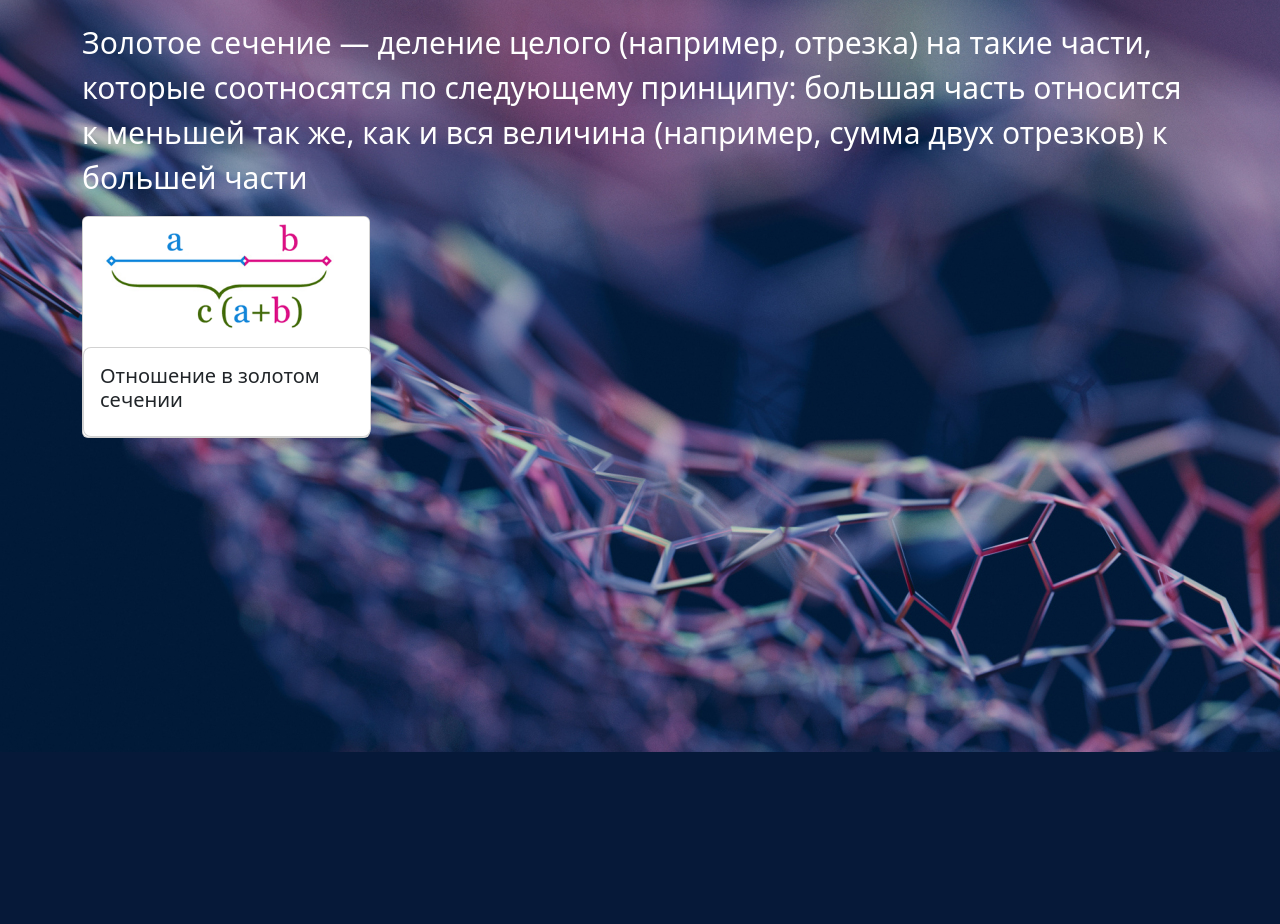
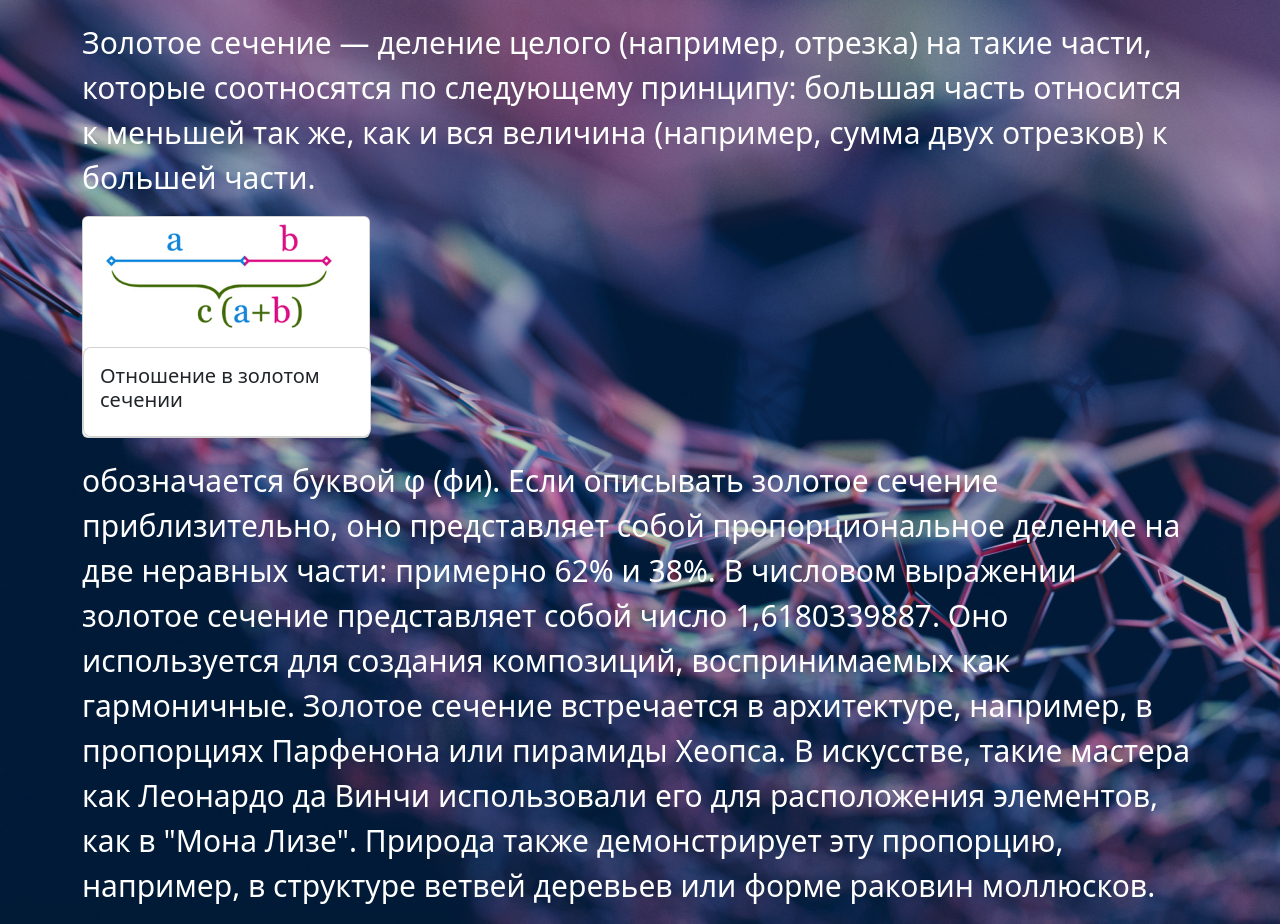
Before and after one commit to Litlery-of/Math-and-garmony, a Django app: page /golden_ratio/ in a window 1280 px wide. Shown: the part 48-972 px from the top of the page. Before the commit the page ends 800 px from the top, so only its background shows below. Run offline with Django 5.2, Linux system fonts and the light colour scheme.

Commit message:
add text and picture

```diff
--- a/static/my_site/styles/base.css
+++ b/static/my_site/styles/base.css
@@ -5,6 +5,11 @@ header {
 }
 
 main {
+    font-size: 30px;
+    color: white;
+}
+
+main2 {
     font-size: 30px;
     color: white;
 }
--- a/templates/base/base.html
+++ b/templates/base/base.html
@@ -35,6 +35,11 @@
 
         {% endblock  %}
       </div>
+      <div class="container">
+        {% block main2 %}
+
+        {% endblock %}
+      </div>
     </main>
     <footer>
       <div class="container">
--- a/templates/my_site/Golden_Ratio.html
+++ b/templates/my_site/Golden_Ratio.html
@@ -6,7 +6,7 @@
     Золотое сечение — деление целого (например, отрезка)
     на такие части, которые соотносятся по следующему принципу:
     большая часть относится к меньшей так же, как и вся величина
-    (например, сумма двух отрезков) к большей части
+    (например, сумма двух отрезков) к большей части.
   </p>
 </div>
 {% endblock %}
@@ -22,3 +22,21 @@
   </div>
 </div>
 {% endblock %}
+
+{% block main2 %}
+<div class="paragraph">
+  <div>
+    <p>
+      обозначается буквой φ (фи). Если описывать золотое сечение приблизительно,
+      оно представляет собой пропорциональное деление на две неравных части:
+      примерно 62% и 38%. В числовом выражении золотое сечение представляет
+      собой число 1,6180339887. Оно используется для создания композиций,
+      воспринимаемых как гармоничные. Золотое сечение встречается в архитектуре,
+      например, в пропорциях Парфенона или пирамиды Хеопса. В искусстве, такие
+      мастера как Леонардо да Винчи использовали его для расположения элементов,
+      как в "Мона Лизе". Природа также демонстрирует эту пропорцию,
+      например, в структуре ветвей деревьев или форме раковин моллюсков.
+    </p>
+  </div>
+</div>
+{% endblock %}
```
Also changed, not shown: templates/my_site/fractals.html (+11 -0 lines), static/images/fractal.png (added), static/images/fractal2.png (added).
